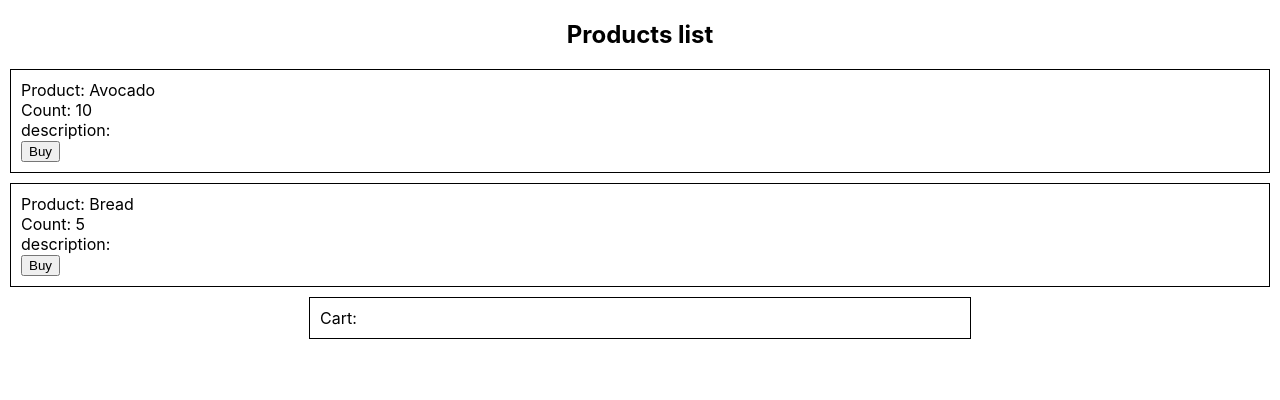
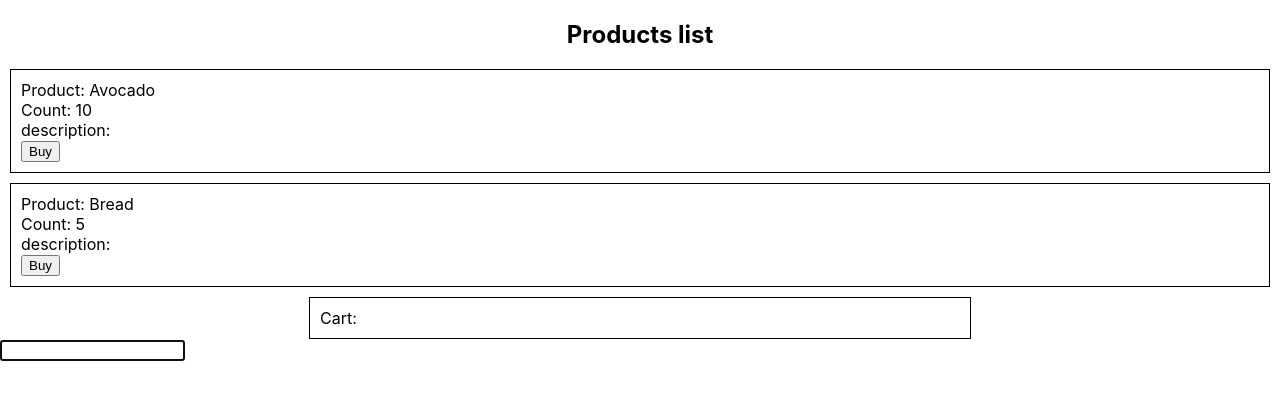
Before and after one commit to cloudofgeorge/react-course, a React (Create React App) app: page / in a window 1280 px wide. Shown: the top 400 px of the page. Built offline with nearby package versions, Linux system fonts and the light colour scheme.

Commit message:
implement refs

```diff
--- a/src/App.js
+++ b/src/App.js
@@ -12,7 +12,12 @@ class App extends React.Component {
       { id: 1, name: "Bread", count: 5 },
     ],
     cart: [],
+    inputData: "",
   };
+
+  componentDidMount() {
+    this.inputRef.focus();
+  }
 
   addToCartHandler = (id, name) => {
     if (!this.state.cart.find((item) => item.id === id)) {
@@ -27,6 +32,10 @@ class App extends React.Component {
     this.setState({
       cart: filteredArray,
     });
+  };
+
+  handleChange = (event) => {
+    this.setState({ inputData: event.target.value });
   };
 
   render() {
@@ -57,6 +66,14 @@ class App extends React.Component {
             data={this.state.cart}
             removeFromCart={this.removeFromCartHandler}
           />
+
+          <input
+            type="text"
+            value={this.state.inputData}
+            onChange={this.handleChange}
+            ref={(ref) => (this.inputRef = ref)}
+          />
+          {this.state.inputData}
         </div>
       </ErrorBoundary>
     );
```
